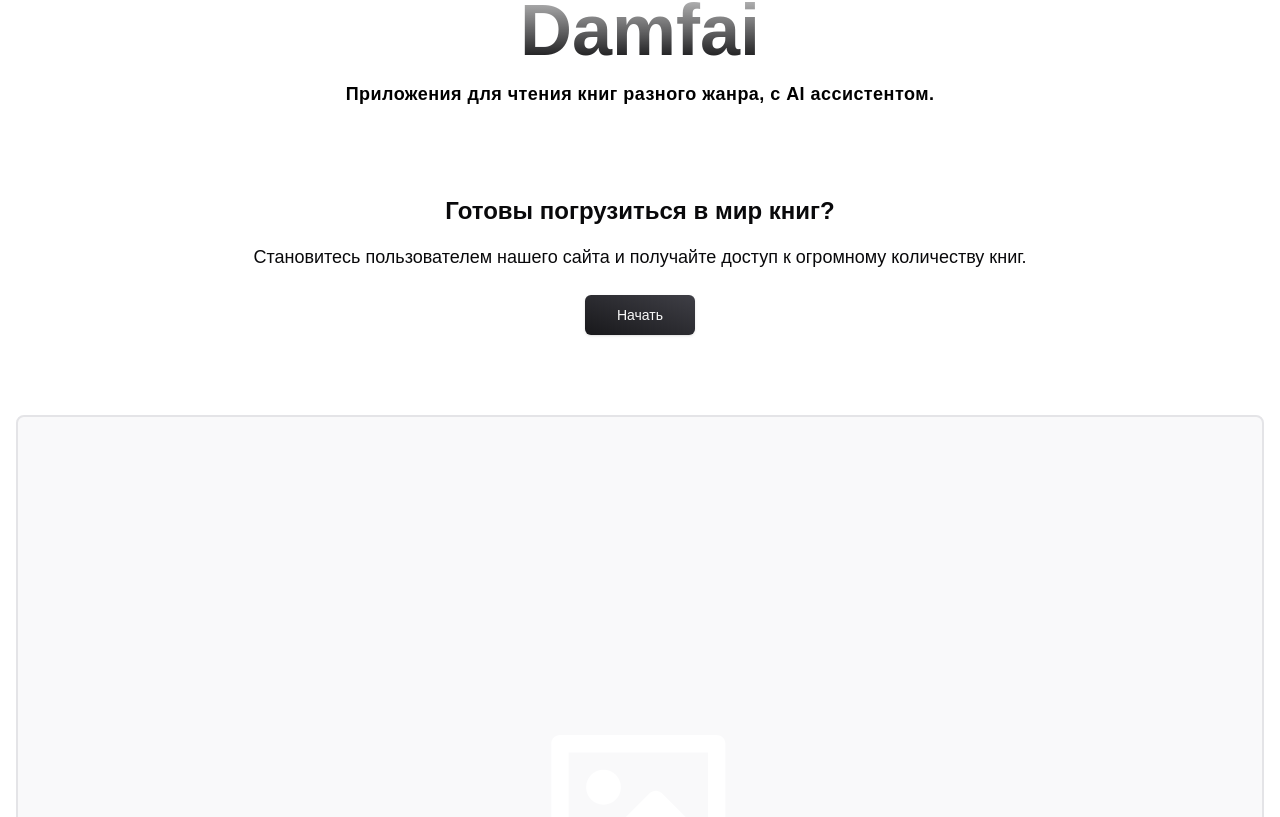
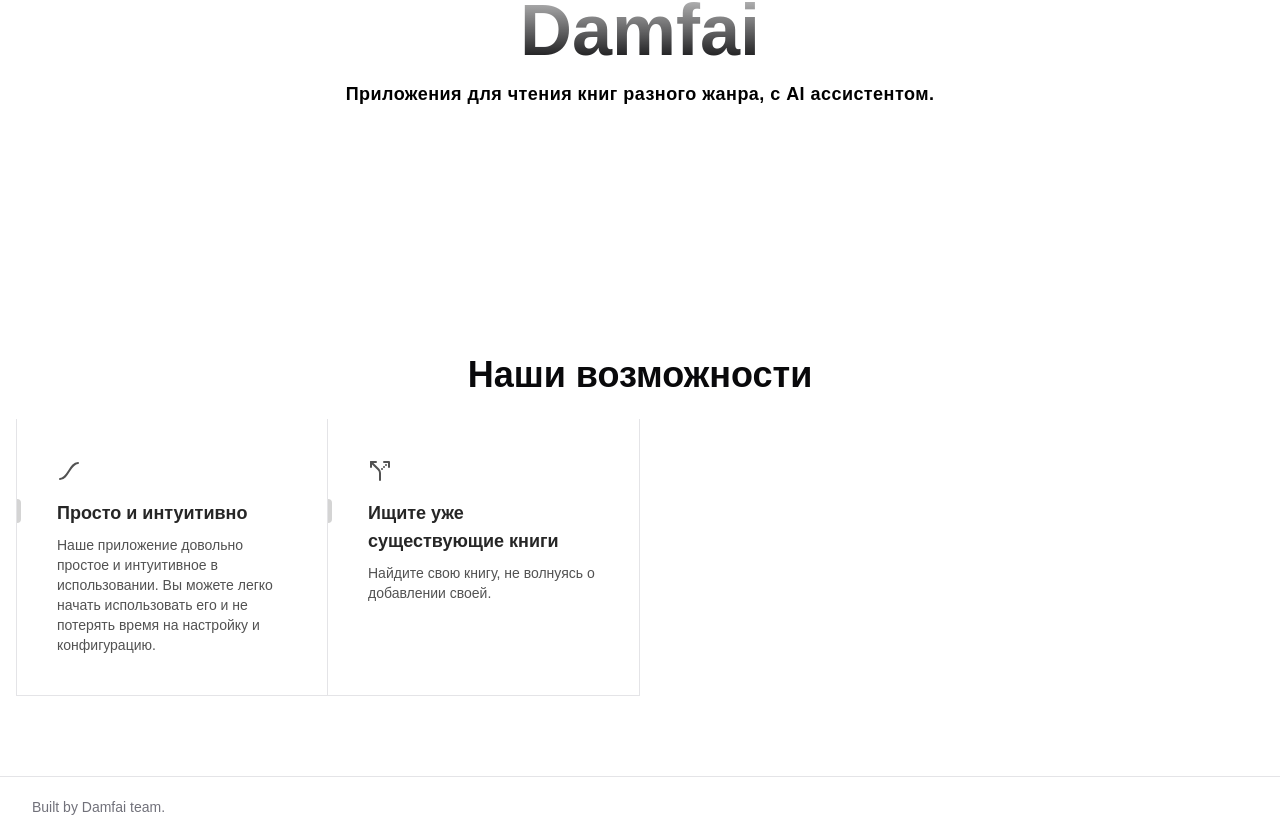
Before and after one commit to shms0mms/damfai-client, a Next.js app: page / in a window 1280 px wide. Shown: the part 183-1000 px from the top of the page. Built offline with nearby package versions, Linux system fonts and the light colour scheme.

Commit message:
fix: footer SIZE

```diff
--- a/src/app/(root)/page.tsx
+++ b/src/app/(root)/page.tsx
@@ -1,18 +1,12 @@
-import Link from "next/link"
 import Balance from "react-wrap-balancer"
 import { FeaturesSection } from "@/components/blocks/features-section"
-import { Button } from "@/components/ui/button"
 import { Beam } from "@/components/ui/grid-beam"
-import { Icons } from "@/components/ui/icons"
-import { Spotlight } from "@/components/ui/spotlight"
 import { TextGenerateEffect } from "@/components/ui/text-generate-effect"
 import { config } from "@/config"
-import { cn } from "@/lib/utils"
 
 export default function HomePage() {
   return (
-    <div className="dark:bg-grid-white/[0.02] container relative mx-auto">
-      <Spotlight className="hidden dark:block" fill="rgba(255,255,255,0.2)" />
+    <div className="dark:bg-grid-white/[0.02] relative mx-auto">
       <div className="px-4 py-20">
         <div className="mb-52 flex w-full flex-col">
           <section className="py-6 text-center md:py-10">
@@ -28,7 +22,7 @@ export default function HomePage() {
             </Balance>
           </section>
 
-          <section className="relative pt-8 text-center md:pt-12">
+          {/* <section className="relative pt-8 text-center md:pt-12">
             <div className="relative z-10">
               <h2 className="mb-2 text-xl font-bold md:mb-4 md:text-2xl">
                 Готовы погрузиться в мир книг?
@@ -50,18 +44,14 @@ export default function HomePage() {
               >
                 <Link href="/auth/sign-in">
                   Начать
-                  {/* gives shiny effect on hover */}
+                  gives shiny effect on hover
                   <span className="absolute inset-0 flex size-full justify-center [transform:skew(-14deg)_translateX(-100%)] group-hover:duration-1000 group-hover:[transform:skew(-14deg)_translateX(100%)]">
                     <span className="relative h-full w-8 bg-white/20 dark:bg-black/10" />
                   </span>
                 </Link>
               </Button>
             </div>
-          </section>
-
-          <section className="relative my-10 min-h-[800px] rounded-lg border-2 bg-muted/50 p-2 md:my-20">
-            <Icons.placeholder className="absolute left-1/2 top-1/2 h-1/2 w-1/2 -translate-x-1/2 -translate-y-1/2 text-muted-foreground/25 grayscale" />
-          </section>
+          </section>  */}
         </div>
         <section className="relative flex w-full flex-col justify-center">
           <Beam className="-mt-[5rem] hidden xl:ml-28 xl:block" />
--- a/src/components/layout/index.tsx
+++ b/src/components/layout/index.tsx
@@ -4,9 +4,9 @@ import { Header } from "./header"
 
 export const Layout: FC<PropsWithChildren> = ({ children }) => {
   return (
-    <div className="relative flex min-h-screen flex-col">
+    <div className="relative flex h-full flex-col">
       <Header />
-      <main className="flex-1">{children}</main>
+      <main className="flex-[1_1_auto]">{children}</main>
       <Footer />
     </div>
   )
```
